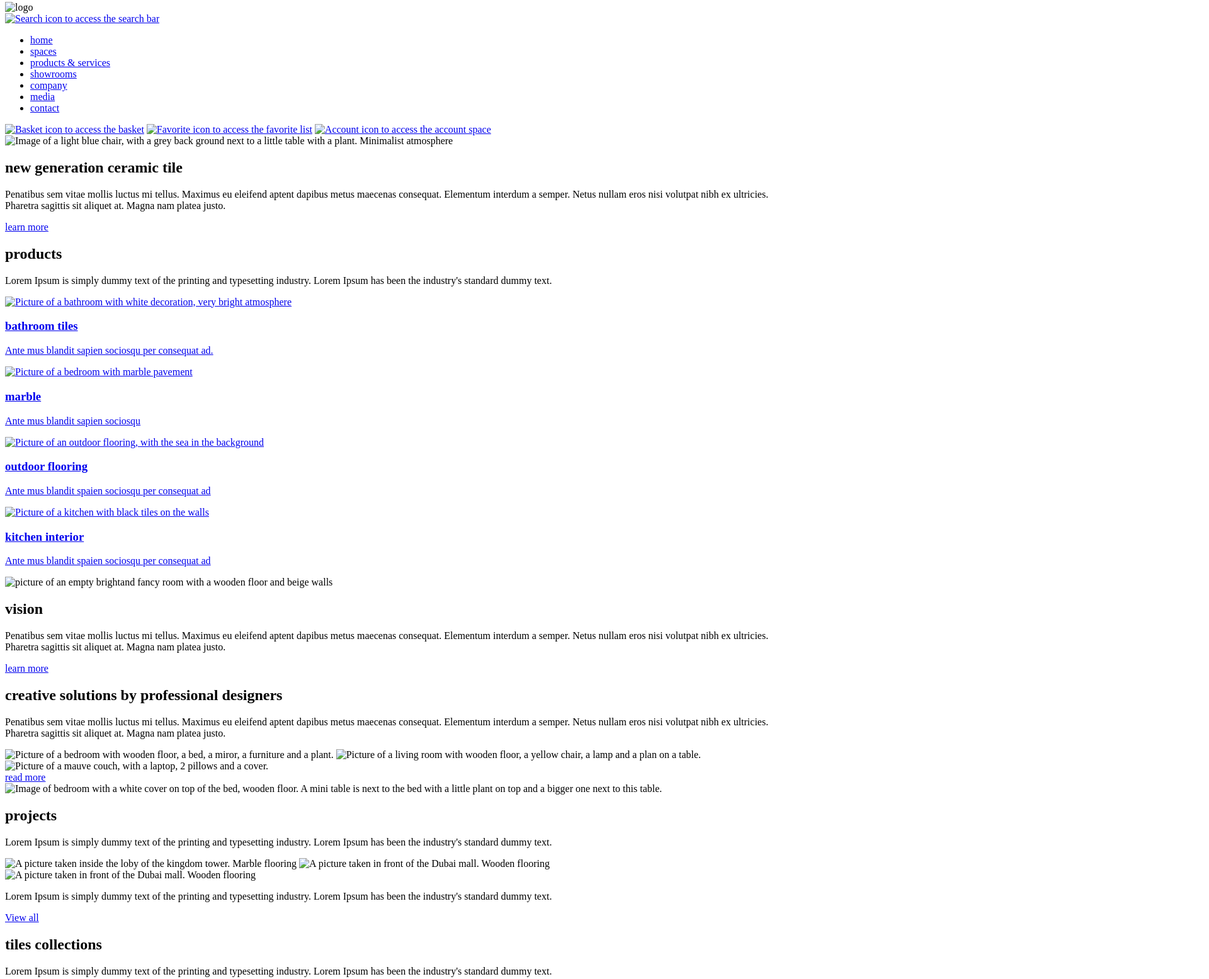
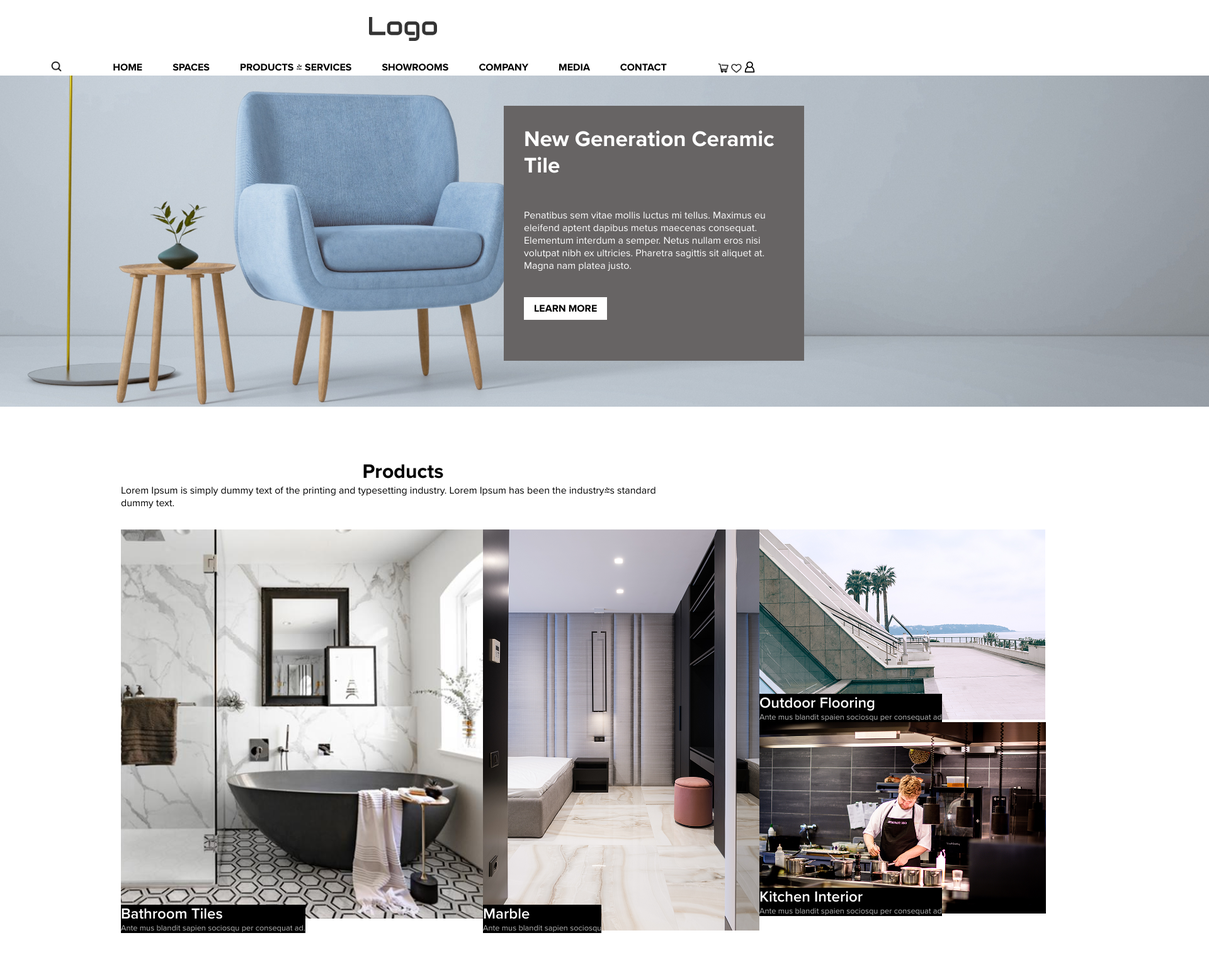
Before and after one commit to KidPaddle591/retail_Ecommerce, a plain HTML site: page index.html in a window 1280 px wide. Shown: the part 5-1560 px from the top of the page at 63% size, 1920 px wide, since content can reach past the window. Drawn offline with Linux system fonts and the light colour scheme; the site is published under a folder, as on GitHub Pages, so addresses that start at the root find nothing.

Commit message:
fix commit

```diff
--- a/index.html
+++ b/index.html
@@ -4,26 +4,26 @@
     <meta charset="UTF-8">
     <meta name="viewport" content="width=device-width, initial-scale=1.0">
     <title>Index</title>
-    <link rel="stylesheet" href="/assets/css/components/buttons/styles.css">
-    <link rel="stylesheet" href="/assets/css/components/cards/styles.css">
-    <link rel="stylesheet" href="/assets/css/components/black-cards/styles.css">
-    <link rel="stylesheet" href="/assets/css/components/styles.css">
-    <link rel="stylesheet" href="/assets/css/elements/footer/styles.css">
-    <link rel="stylesheet" href="/assets/css/elements/header/styles.css">
-    <link rel="stylesheet" href="/assets/css/global/fonts/fonts.css">
-    <link rel="stylesheet" href="/assets/css/global/reset.css">
-    <link rel="stylesheet" href="/assets/css/styles.css">
+    <link rel="stylesheet" href="assets/css/components/buttons/styles.css">
+    <link rel="stylesheet" href="assets/css/components/cards/styles.css">
+    <link rel="stylesheet" href="assets/css/components/black-cards/styles.css">
+    <link rel="stylesheet" href="assets/css/components/styles.css">
+    <link rel="stylesheet" href="assets/css/elements/footer/styles.css">
+    <link rel="stylesheet" href="assets/css/elements/header/styles.css">
+    <link rel="stylesheet" href="assets/css/global/fonts/fonts.css">
+    <link rel="stylesheet" href="assets/css/global/reset.css">
+    <link rel="stylesheet" href="assets/css/styles.css">
 </head>
 <body>
 <!-------------------------------HEADER-------------------------------------------->
     <header>
         <div class="container-fluid">
             <div class="row">
-                <img class="logo" src="/assets/images/logo.png" alt="logo ">
+                <img class="logo" src="assets/images/logo.png" alt="logo ">
             </div>
             <div class="row">
                 <div>
-                    <a href="#" title="search icon"><img src="/assets/images/picto/search.png" alt="Search icon to access the search bar"></a>
+                    <a href="#" title="search icon"><img src="assets/images/picto/search.png" alt="Search icon to access the search bar"></a>
                 </div>
                 <nav>
                     <ul>
@@ -51,9 +51,9 @@
                     </ul>
                 </nav>
                 <div>
-                    <a href="#" title="basket icon"><img src="/assets/images/picto/basket.png" alt="Basket icon to access the basket"></a>
-                    <a href="#" title="favorite icon"><img src="/assets/images/picto/fav.png" alt="Favorite icon to access the favorite list"></a>
-                    <a href="#" title="account icon"><img src="/assets/images/picto/account.png" alt="Account icon to access the account space"></a>
+                    <a href="#" title="basket icon"><img src="assets/images/picto/basket.png" alt="Basket icon to access the basket"></a>
+                    <a href="#" title="favorite icon"><img src="assets/images/picto/fav.png" alt="Favorite icon to access the favorite list"></a>
+                    <a href="#" title="account icon"><img src="assets/images/picto/account.png" alt="Account icon to access the account space"></a>
                 </div>
             </div>
         </div>
@@ -63,7 +63,7 @@
         <section class="banner">
             <div class="container-fluid">
                 <div class="row">
-                    <img src="/assets/images/sections/banner.png" alt="Image of a light blue chair, with a grey back ground next to a little table with a plant. Minimalist atmosphere">
+                    <img src="assets/images/sections/banner.png" alt="Image of a light blue chair, with a grey back ground next to a little table with a plant. Minimalist atmosphere">
                     <div class="card">
                         <h1>new generation ceramic tile</h1>
                         <p>Penatibus sem vitae mollis luctus mi tellus. Maximus eu eleifend aptent dapibus metus maecenas consequat. Elementum interdum a semper. Netus nullam eros nisi volutpat nibh ex ultricies. Pharetra sagittis sit aliquet at. Magna nam platea justo.</p>
@@ -84,7 +84,7 @@
                         <a href="#" title="bathroom">
                             <div class="card-categories">
                                 <div class="image">
-                                    <img src="/assets/images/products/bathroomtiles.png" alt="Picture of a bathroom with white decoration, very bright atmosphere">
+                                    <img src="assets/images/products/bathroomtiles.png" alt="Picture of a bathroom with white decoration, very bright atmosphere">
                                 </div>
                                 <div class="black-card">
                                     <h3>bathroom tiles</h3>
@@ -97,7 +97,7 @@
                         <a href="#" title="marble">
                             <div class="card-categories">
                                 <div class="image">
-                                    <img src="/assets/images/products/marble.png" alt="Picture of a bedroom with marble pavement">
+                                    <img src="assets/images/products/marble.png" alt="Picture of a bedroom with marble pavement">
                                 </div>
                                 <div class="black-card">
                                     <h3>marble</h3>
@@ -111,7 +111,7 @@
                             <a href="#" title="outdoor">
                                 <div class="card-categories">
                                     <div class="image">
-                                        <img src="/assets/images/products/outdoor.png" alt="Picture of an outdoor flooring, with the sea in the background">
+                                        <img src="assets/images/products/outdoor.png" alt="Picture of an outdoor flooring, with the sea in the background">
                                     </div>
                                     <div class="black-card">
                                         <h3>outdoor flooring</h3>
@@ -124,7 +124,7 @@
                             <a href="#" title="kitchen">
                                 <div class="card-categories">
                                     <div class="image">
-                                        <img src="/assets/images/products/kitchen.png" alt="Picture of a kitchen with black tiles on the walls">
+                                        <img src="assets/images/products/kitchen.png" alt="Picture of a kitchen with black tiles on the walls">
                                     </div>
                                     <div class="black-card">
                                         <h3>kitchen interior</h3>
@@ -141,7 +141,7 @@
         <section class="vision">
             <div class="container">
                 <div class="row">
-                    <img src="/assets/images/sections/vision.png" alt="picture of an empty brightand fancy room with a wooden floor and beige walls">
+                    <img src="assets/images/sections/vision.png" alt="picture of an empty brightand fancy room with a wooden floor and beige walls">
                     <div class="card">
                         <h2>vision</h2>
                         <p>Penatibus sem vitae mollis luctus mi tellus. Maximus eu eleifend aptent dapibus metus maecenas consequat. Elementum interdum a semper. Netus nullam eros nisi volutpat nibh ex ultricies. Pharetra sagittis sit aliquet at. Magna nam platea justo.</p>
@@ -157,14 +157,14 @@
                     <h2>creative solutions by professional designers</h2>
                     <p>Penatibus sem vitae mollis luctus mi tellus. Maximus eu eleifend aptent dapibus metus maecenas consequat. Elementum interdum a semper. Netus nullam eros nisi volutpat nibh ex ultricies. Pharetra sagittis sit aliquet at. Magna nam platea justo.</p>
                     <div class="row">
-                        <img src="/assets/images/creativesolution/creativesolution1.png" alt="Picture of a bedroom with wooden floor, a bed, a miror, a furniture and a plant.">
-                        <img src="/assets/images/creativesolution/creativesolution3.png" alt="Picture of a living room with wooden floor, a yellow chair, a lamp and a plan on a table.">
-                        <img src="/assets/images/creativesolution/creativesolution3.png" alt="Picture of a mauve couch, with a laptop, 2 pillows and a cover.">
+                        <img src="assets/images/creativesolution/creativesolution1.png" alt="Picture of a bedroom with wooden floor, a bed, a miror, a furniture and a plant.">
+                        <img src="assets/images/creativesolution/creativesolution3.png" alt="Picture of a living room with wooden floor, a yellow chair, a lamp and a plan on a table.">
+                        <img src="assets/images/creativesolution/creativesolution3.png" alt="Picture of a mauve couch, with a laptop, 2 pillows and a cover.">
                     </div>
                     <a href="#" title="button to read more on the creative solutions">read more</a>
                 </div>
                 <div class="column">
-                    <img src="/assets/images/creativesolution/creativesolution4.png" alt="Image of bedroom with a white cover on top of the bed, wooden floor. A mini table is next to the bed with a little plant on top and a bigger one next to this table.">
+                    <img src="assets/images/creativesolution/creativesolution4.png" alt="Image of bedroom with a white cover on top of the bed, wooden floor. A mini table is next to the bed with a little plant on top and a bigger one next to this table.">
                 </div>
             </div>
         </section>
@@ -176,10 +176,10 @@
                     <p>Lorem Ipsum is simply dummy text of the printing and typesetting industry. Lorem Ipsum has been the industry's standard dummy text.</p>
                 </div>
                 <div class="row">
-                    <img src="/assets/images/projects/kingdomtower.png" alt="A picture taken inside the loby of the kingdom tower. Marble flooring">
-                    <img src="/assets/images/projects/dubaimall.png" alt="A picture taken in front of the Dubai mall. Wooden flooring">
+                    <img src="assets/images/projects/kingdomtower.png" alt="A picture taken inside the loby of the kingdom tower. Marble flooring">
+                    <img src="assets/images/projects/dubaimall.png" alt="A picture taken in front of the Dubai mall. Wooden flooring">
                     <div class="column">
-                        <img src="/assets/images/projects/dubaimall.png" alt="A picture taken in front of the Dubai mall. Wooden flooring">
+                        <img src="assets/images/projects/dubaimall.png" alt="A picture taken in front of the Dubai mall. Wooden flooring">
                         <p>Lorem Ipsum is simply dummy text of the printing and typesetting industry. Lorem Ipsum has been the industry's standard dummy text.</p>
                     </div>
                 </div>
@@ -196,7 +196,7 @@
                 <div class="row">
                     <a href="#" title="link to the Zurich Vision tile">
                         <div class="card">
-                            <img src="/assets/images/tiles/tile1.png" alt="">
+                            <img src="assets/images/tiles/tile1.png" alt="">
                             <h4>Zurich Vision 60x60</h4>
                             <p>449.99 SAR</p>
                             <p>312.49 SAR</p>
@@ -204,7 +204,7 @@
                     </a>
                     <a href="#" title="link to the Zurich Pearl tile">
                         <div class="card">
-                            <img src="/assets/images/tiles/tile2.png" alt="">
+                            <img src="assets/images/tiles/tile2.png" alt="">
                             <h4>Zurich Pearl 60x60</h4>
                             <p>449.99 SAR</p>
                             <p>312.49 SAR></p>
@@ -212,7 +212,7 @@
                     </a>
                     <a href="#" title="link to the Zurich Grey tile">
                         <div class="card">
-                            <img src="/assets/images/tiles/tile3.png" alt="">
+                            <img src="assets/images/tiles/tile3.png" alt="">
                             <h4>Zurich Grey 60x60</h4>
                             <p>449.99 SAR</p>
                             <p>312.49 SAR></p>
@@ -220,7 +220,7 @@
                     </a>
                     <a href="#" title="link to the Zurich Dark Grey tile">
                         <div class="card">
-                            <img src="/assets/images/tiles/tile4.png" alt="">
+                            <img src="assets/images/tiles/tile4.png" alt="">
                             <h4>Zurich Dark Grey 60x60</h4>
                             <p>449.99 SAR</p>
                             <p>312.49 SAR></p>
@@ -228,7 +228,7 @@
                     </a>
                     <a href="#" title="link to the Windsor White Oak tile">
                         <div class="card">
-                            <img src="/assets/images/tiles/tile5.png" alt="">
+                            <img src="assets/images/tiles/tile5.png" alt="">
                             <h4>Windsor White Oak</h4>
                             <p>449.99 SAR</p>
                             <p>312.49 SAR></p>
@@ -236,7 +236,7 @@
                     </a>
                     <a href="#" title="link to the Silicy Grey Décor tile">
                         <div class="card">
-                            <img src="/assets/images/tiles/tile6.png" alt="">
+                            <img src="assets/images/tiles/tile6.png" alt="">
                             <h4>Sicily Grey Décor 30x60</h4>
                             <p>449.99 SAR</p>
                             <p>312.49 SAR></p>
@@ -244,7 +244,7 @@
                     </a>
                     <a href="#" title="link to the Sardinia White tile">
                         <div class="card">
-                            <img src="/assets/images/tiles/tile7.png" alt="">
+                            <img src="assets/images/tiles/tile7.png" alt="">
                             <h4>Sardinia White</h4>
                             <p>449.99 SAR</p>
                             <p>312.499 SAR></p>
@@ -252,7 +252,7 @@
                     </a>
                     <a href="#" title="link to the Sicily Grey tile">
                         <div class="card">
-                            <img src="/assets/images/tiles/tile8.png" alt="">
+                            <img src="assets/images/tiles/tile8.png" alt="">
                             <h4>Sicily Grey 30x60</h4>
                             <p>449.99 SAR</p>
                             <p>312.49 SAR></p>
@@ -265,7 +265,7 @@
 <!-------------------------------SHOWROOMS-------------------------------------------->
         <section class="showrooms">
             <div class="container">
-                <img src="/assets/images/sections/showrooms.png" alt="Picture of a white and dark grey building. Modern style">
+                <img src="assets/images/sections/showrooms.png" alt="Picture of a white and dark grey building. Modern style">
                 <div>
                     <h2>Our Showrooms</h2>
                     <p>Lorem Ipsum is simply dummy text of the printing and typesetting industry. Lorem Ipsum has been the industry's standard dummy text.</p>
@@ -278,10 +278,10 @@
             <div class="container">
                 <div class="row">
                     <div class="column">
-                        <img src="/assets/images/logo.png" alt="Logo">
-                        <a href="#"><img src="/assets/images/picto/facebook.png" alt="Facebook logo to access our page"></a>
-                        <a href="#"><img src="/assets/images/picto/twitter.png" alt="Twitter logo to access our page"></a>
-                        <a href="#"><img src="/assets/images/picto/instagram.png" alt="instagram logo to access our page"></a>
+                        <img src="assets/images/logo.png" alt="Logo">
+                        <a href="#"><img src="assets/images/picto/facebook.png" alt="Facebook logo to access our page"></a>
+                        <a href="#"><img src="assets/images/picto/twitter.png" alt="Twitter logo to access our page"></a>
+                        <a href="#"><img src="assets/images/picto/instagram.png" alt="instagram logo to access our page"></a>
                     </div>
                     <div class="column">
                         <h3>Products</h3>
```
